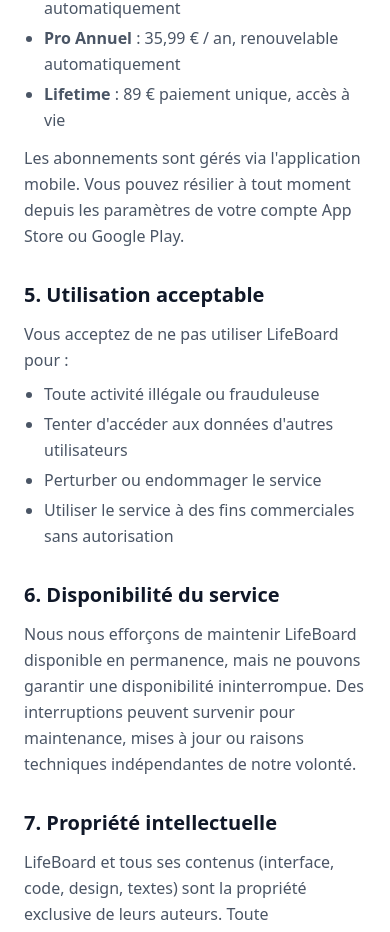
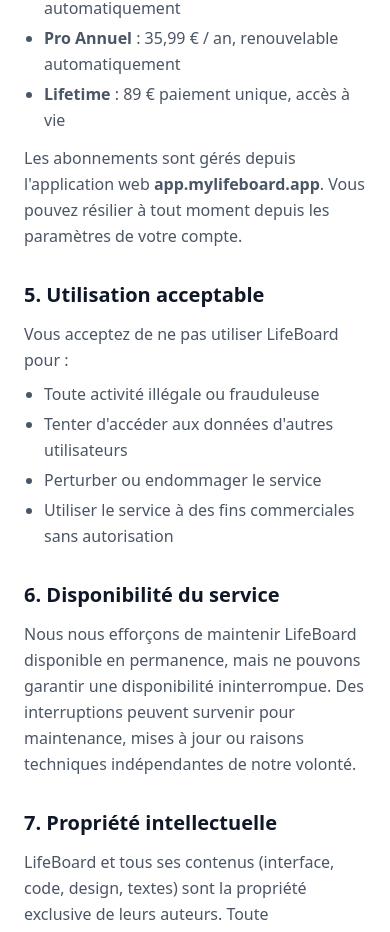
Before and after one commit to christian-barnabe-chabi/lifeboard_landing_page, a React (Vite) app: page /legal/terms in a window 390 px wide. Shown: the part 1392-2324 px from the top of the page. Built offline with nearby package versions, Linux system fonts and the light colour scheme.

Commit message:
fix: subscriptions managed via web app, not mobile

```diff
--- a/src/pages/Privacy.tsx
+++ b/src/pages/Privacy.tsx
@@ -35,7 +35,7 @@
       <Section title="6. Services tiers">
         <p>LifeBoard utilise les services suivants :</p>
         <ul>
-          <li><strong>App Store / Google Play</strong> : gestion des abonnements mobiles</li>
+          <li><strong>Processeur de paiement</strong> : gestion des abonnements via l'app web</li>
           <li><strong>Hébergement</strong> : infrastructure serveur pour stocker vos données</li>
         </ul>
         <p className="mt-3">Ces prestataires sont contractuellement tenus de respecter la confidentialité de vos données.</p>
--- a/src/pages/Terms.tsx
+++ b/src/pages/Terms.tsx
@@ -29,7 +29,7 @@
           <li><strong>Pro Annuel</strong> : 35,99 € / an, renouvelable automatiquement</li>
           <li><strong>Lifetime</strong> : 89 € paiement unique, accès à vie</li>
         </ul>
-        <p className="mt-3">Les abonnements sont gérés via l'application mobile. Vous pouvez résilier à tout moment depuis les paramètres de votre compte App Store ou Google Play.</p>
+        <p className="mt-3">Les abonnements sont gérés depuis l'application web <strong>app.mylifeboard.app</strong>. Vous pouvez résilier à tout moment depuis les paramètres de votre compte.</p>
       </Section>
 
       <Section title="5. Utilisation acceptable">
--- a/src/sections/Pricing.tsx
+++ b/src/sections/Pricing.tsx
@@ -138,7 +138,7 @@
         </div>
 
         <p className="text-center text-sm text-gray-400 mt-8">
-          L'abonnement se gère depuis l'application mobile · Résiliation à tout moment
+          L'abonnement se gère depuis l'app web · Résiliation à tout moment
         </p>
       </div>
     </section>
```
